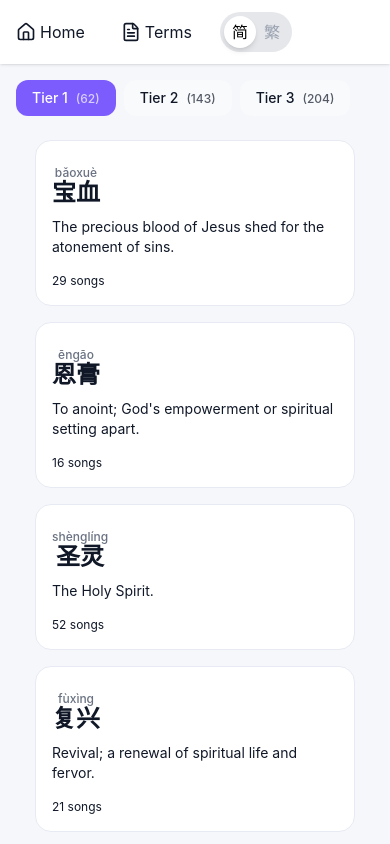
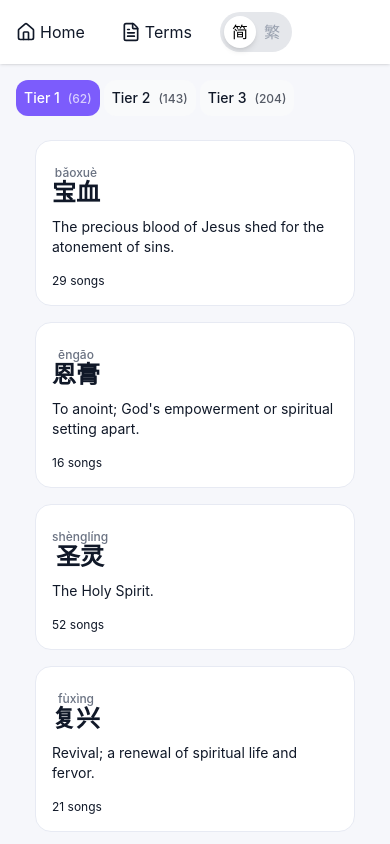
Before and after one commit to chinzhening/wellspring, a Next.js app in the folder web/: page /terms in a window 390 px wide. Shown: the top 844 px of the page. Built offline with nearby package versions, Linux system fonts and the light colour scheme.

Commit message:
tweak: TermsBrowser responsiveness

```diff
--- a/web/app/terms/TermsBrowser.tsx
+++ b/web/app/terms/TermsBrowser.tsx
@@ -18,14 +18,14 @@ export default function TermsBrowser({
 
   return (
     <div className="space-y-6">
-      <div className="flex gap-2">
+      <div className="flex gap-1">
         {TIERS.map((tier) => (
           <button
             key={tier}
             type="button"
             onClick={() => setSelectedTier(tier)}
             className={`
-              rounded-lg px-4 py-2 text-sm font-medium transition-colors
+              rounded-lg px-2 lg:px-4 py-2 text-sm font-medium transition-colors text-nowrap
               ${
                 selectedTier === tier
                   ? "bg-accent text-accent-foreground"
```
